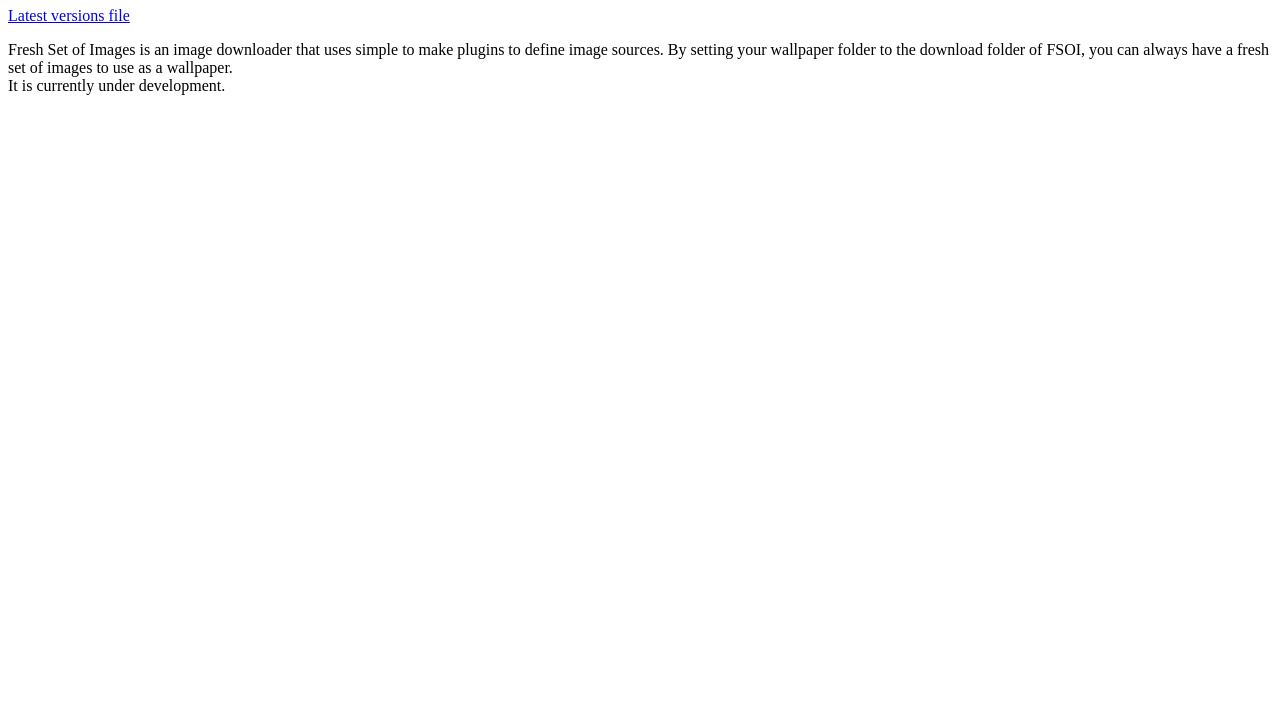
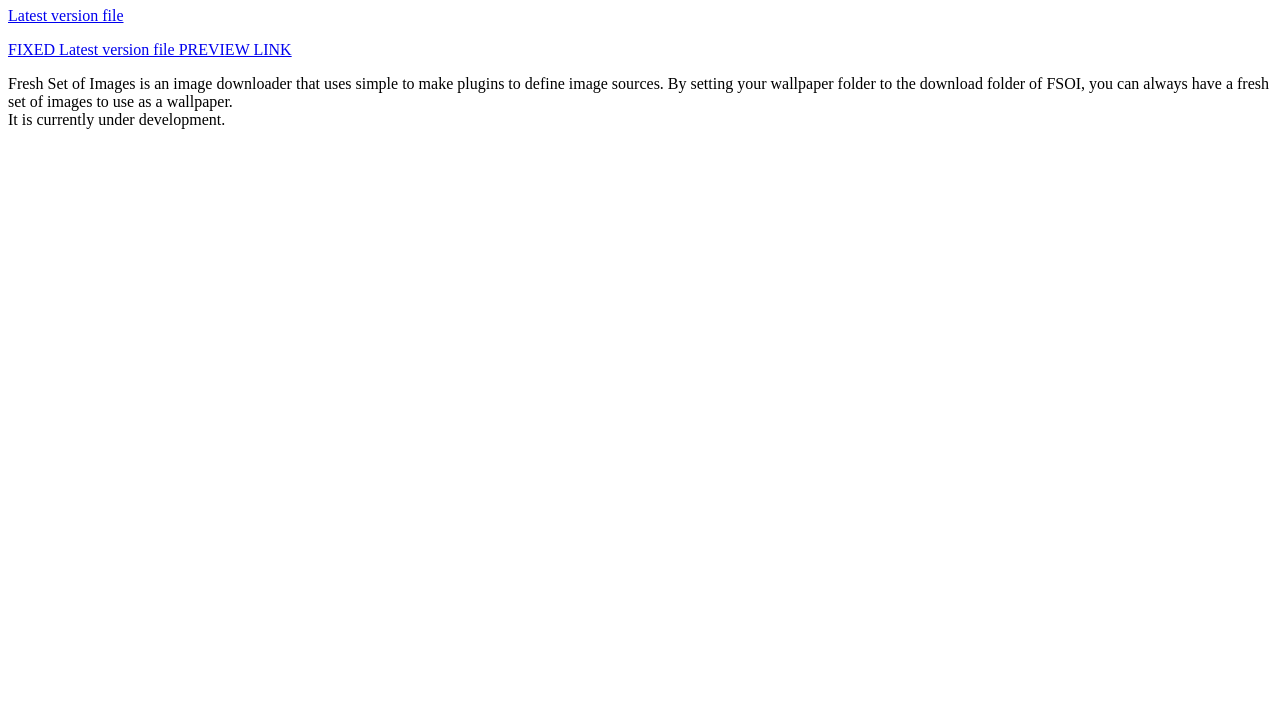
Before and after one commit to Mgamerz/Fresh-Set-of-Images, a plain HTML site: page index.html in a window 1280 px wide. Shown: the part 73-800 px from the top of the page. Drawn offline with Linux system fonts and the light colour scheme.

Commit message:
Testing rebuild

```diff
--- a/index.html
+++ b/index.html
@@ -4,7 +4,8 @@
 
 <h1>Fresh Set of Images</h1>
 
-<a href="versions.ini" type="text/plain">Latest versions file</a>
+<p><a href="versions.ini">Latest version file</a></p>
+<a href="versions.ini" type="text/plain">FIXED Latest version file PREVIEW LINK</a>
 <p>Fresh Set of Images is an image downloader that uses simple to make plugins to define image sources. By setting your wallpaper folder to the download folder of FSOI, you can always have a fresh set of images to use as a wallpaper.<br>It is currently under development.</p>
 </body>
 </html>
```
